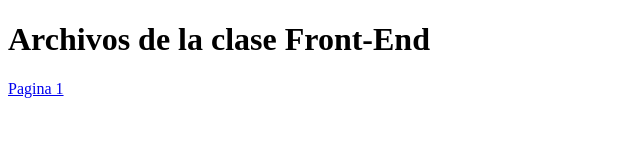
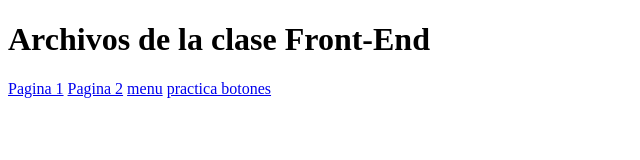
Before and after one commit to rodaelvek5786/archivos-frontend, a plain HTML site: page Index.html in a window 1280 px wide. Shown: the whole page, without its empty margins (0-640 px from the left). Drawn offline with Linux system fonts and the light colour scheme.

Commit message:
index actualizado

```diff
--- a/Index.html
+++ b/Index.html
@@ -8,7 +8,10 @@
 </head>
 <body>
     <h1>Archivos de la clase Front-End</h1>
-    <a href="\Pagina 1\">Pagina 1</a>
+    <a href="/Pagina 1/">Pagina 1</a>
+    <a href="Pagina 2/">Pagina 2</a>
+    <a href="/ejemplo_menu/">menu</a>
+    <a href="/botones/">practica botones</a>
 
 </body>
 </html>
```
